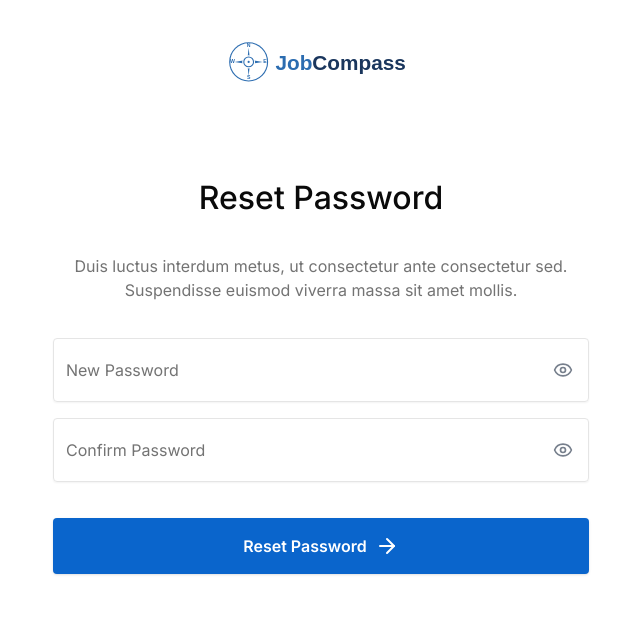
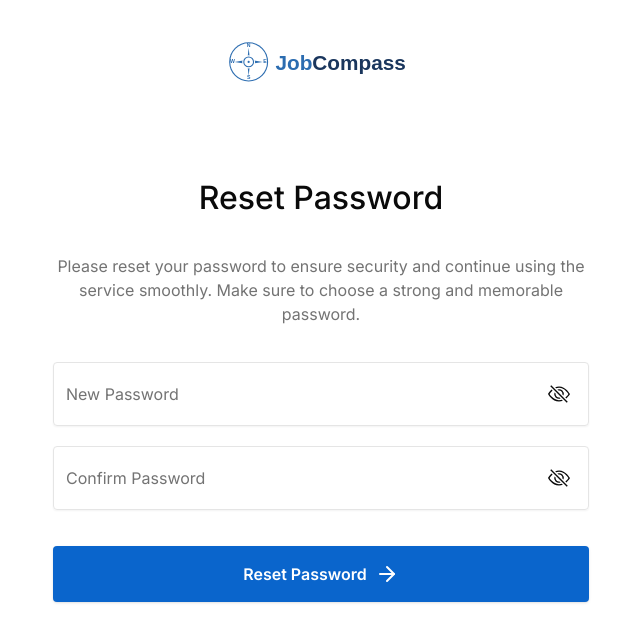
Before and after one commit to linhprovip2002/JobCompass-Frontend, a Next.js app: page /reset-password in a window 1280 px wide. Shown: the top 642 px of the page, without its empty margins (319-959 px from the left). Built offline with nearby package versions, Linux system fonts and the light colour scheme; no server answers.

Commit message:
feat: call API reset password

```diff
--- a/src/app/(content-only-layout)/(only-center-logo)/reset-password/page.tsx
+++ b/src/app/(content-only-layout)/(only-center-logo)/reset-password/page.tsx
@@ -1,5 +1,12 @@
+'use client';
+
 import { FormResetPassword } from '@/components/custom-ui/form-reset-password';
+import { Suspense } from 'react';
 
 export default function ResetPassword() {
-    return <FormResetPassword />;
+    return (
+        <Suspense fallback={<span>Loading...</span>}>
+            <FormResetPassword />
+        </Suspense>
+    );
 }
--- a/src/components/custom-ui/form-reset-password.tsx
+++ b/src/components/custom-ui/form-reset-password.tsx
@@ -1,60 +1,96 @@
 'use client';
 import { Button } from '@/components/ui/button';
-import { Input } from '../ui/input';
-import { LuArrowRight, LuEye, LuEyeOff } from 'react-icons/lu';
-import { useState } from 'react';
+import { LuArrowRight } from 'react-icons/lu';
+import { useActionState, useEffect, useState } from 'react';
+import { InputPassword } from './input-password';
+import clsx from 'clsx';
+import { resetPassword } from '@/lib/action';
+import { useRouter, useSearchParams } from 'next/navigation';
+import { routes } from '@/configs/routes';
+import { successKeyMessage } from '@/lib/message-keys';
+import { toast } from 'react-toastify';
 
 export function FormResetPassword() {
+    const search = useSearchParams();
+    const router = useRouter();
+
     const [showPassword, setShowPassword] = useState(false);
     const [showConfirmPassword, setShowConfirmPassword] = useState(false);
+
+    const [state, onSubmit, isPending] = useActionState(resetPassword, {
+        email: search.get('email'),
+        token: search.get('token'),
+        iv: search.get('iv'),
+        newPassword: '',
+        confirmPassword: '',
+        errors: {},
+        success: false,
+    });
+
+    useEffect(() => {
+        if (state.success) {
+            router.push(routes.signIn);
+            toast.success(successKeyMessage.RESET_PASSWORD);
+        }
+    }, [state.success]);
+
     return (
-        <form className="flex flex-col items-center justify-center px-4 text-center">
+        <form className="flex flex-col items-center justify-center px-4 text-center" action={onSubmit}>
             <div className="flex flex-col items-center justify-center">
                 <div className="max-w-[536px] space-y-9 text-center px-5 md:px-0">
                     <h1 className="text-[32px] leading-[40px] font-inter font-medium">Reset Password</h1>
 
                     <p className="font-inter text-base leading-6 text-muted-foreground">
-                        Duis luctus interdum metus, ut consectetur ante consectetur sed. Suspendisse euismod viverra
-                        massa sit amet mollis.
+                        Please reset your password to ensure security and continue using the service smoothly. Make sure
+                        to choose a strong and memorable password.
                     </p>
 
-                    <div className="space-y-4">
+                    <div className="space-y-5">
                         <div className="relative">
-                            <Input
+                            <InputPassword
+                                defaultValue={state.newPassword}
                                 name="newPassword"
+                                type={showPassword ? 'text' : 'password'}
+                                hide={!showPassword}
+                                setHide={setShowPassword}
                                 placeholder="New Password"
-                                type={showPassword ? 'text' : 'password'}
-                                className="h-16 rounded-sm focus-visible:border-primary focus-visible:ring-primary pr-12"
+                                className={clsx(
+                                    'h-16 rounded-sm',
+                                    state.errors?.newPassword
+                                        ? 'border-2 border-danger ring-danger'
+                                        : 'focus-within:border-primary focus-within:ring-1 focus-within:ring-primary focus-visible:ring-primary'
+                                )}
                             />
-                            <button
-                                type="button"
-                                className="absolute right-4 top-1/2 transform -translate-y-1/2 text-gray-500 hover:text-gray-700"
-                                onClick={() => setShowPassword(!showPassword)}
-                            >
-                                {showPassword ? <LuEyeOff size={20} /> : <LuEye size={20} />}
-                            </button>
+                            <p className="absolute top-full bottom-0 line-clamp-1 text-red-500 text-[12px] font-medium mb-1 min-h-5">
+                                {state.errors?.newPassword && state.errors.newPassword[0]}
+                            </p>
                         </div>
 
                         <div className="relative">
-                            <Input
+                            <InputPassword
+                                defaultValue={state.confirmPassword}
                                 name="confirmPassword"
+                                type={showConfirmPassword ? 'text' : 'password'}
+                                hide={!showConfirmPassword}
+                                setHide={setShowConfirmPassword}
                                 placeholder="Confirm Password"
-                                type={showConfirmPassword ? 'text' : 'password'}
-                                className="h-16 rounded-sm focus-visible:border-primary focus-visible:ring-primary pr-12"
+                                className={clsx(
+                                    'h-16 rounded-sm',
+                                    state.errors?.confirmPassword
+                                        ? 'border-2 border-danger ring-danger'
+                                        : 'focus-within:border-primary focus-within:ring-1 focus-within:ring-primary focus-visible:ring-primary'
+                                )}
                             />
-                            <button
-                                type="button"
-                                className="absolute right-4 top-1/2 transform -translate-y-1/2 text-gray-500 hover:text-gray-700"
-                                onClick={() => setShowConfirmPassword(!showConfirmPassword)}
-                            >
-                                {showConfirmPassword ? <LuEyeOff size={20} /> : <LuEye size={20} />}
-                            </button>
+                            <p className="absolute top-full bottom-0 line-clamp-1 text-red-500 text-[12px] font-medium mb-1 min-h-5">
+                                {state.errors?.confirmPassword && state.errors.confirmPassword[0]}
+                            </p>
                         </div>
                     </div>
 
                     <Button
                         type="submit"
                         className="group w-full h-14 rounded-sm text-base [&_svg]:size-6 font-semibold"
+                        isPending={isPending}
                     >
                         Reset Password <LuArrowRight className="group-hover:translate-x-2 transition-all" />
                     </Button>
--- a/src/components/custom-ui/form-sign-in.tsx
+++ b/src/components/custom-ui/form-sign-in.tsx
@@ -64,7 +64,7 @@ export function FormSignIn() {
                             'h-12 rounded-sm',
                             state.errors?.password
                                 ? 'border-2 border-danger ring-danger'
-                                : 'focus-visible:border-primary focus-visible:ring-primary'
+                                : 'focus-within:border-primary focus-within:ring-1 focus-within:ring-primary focus-visible:ring-primary'
                         )}
                     />
                     <p className="absolute top-full bottom-0 line-clamp-1 text-red-500 text-[12px] font-medium mb-1 min-h-5">
--- a/src/components/custom-ui/form-sign-up.tsx
+++ b/src/components/custom-ui/form-sign-up.tsx
@@ -112,7 +112,7 @@ export function FormSignUp() {
                             'h-12 rounded-sm',
                             state.errors?.password
                                 ? 'border-2 border-danger ring-danger'
-                                : 'focus-visible:border-primary focus-visible:ring-primary'
+                                : 'focus-within:border-primary focus-within:ring-1 focus-within:ring-primary focus-visible:ring-primary'
                         )}
                     />
                     <p className="absolute top-full bottom-0 line-clamp-1 text-red-500 text-[12px] font-medium mb-1 min-h-5">
@@ -131,7 +131,7 @@ export function FormSignUp() {
                             'h-12 rounded-sm',
                             state.errors?.confirmPassword
                                 ? 'border-2 border-danger ring-danger'
-                                : 'focus-visible:border-primary focus-visible:ring-primary'
+                                : 'focus-within:border-primary focus-within:ring-1 focus-within:ring-primary focus-visible:ring-primary'
                         )}
                     />
                     <p className="absolute top-full bottom-0 line-clamp-1 text-red-500 text-[12px] font-medium mb-1 min-h-5">
--- a/src/lib/message-keys.ts
+++ b/src/lib/message-keys.ts
@@ -8,6 +8,7 @@ const errorKeyMessage = {
 
 const successKeyMessage = {
     FORGET_PASSWORD: 'Check your email to reset your password.',
+    RESET_PASSWORD: 'Your password has been reset.',
 };
 
 export { errorKeyMessage, successKeyMessage };
--- a/src/lib/zod-schemas/index.ts
+++ b/src/lib/zod-schemas/index.ts
@@ -1,4 +1,6 @@
 import { z } from 'zod';
+
+const passwordRegex = /^(?=.*[A-Z])(?=.*\d)(?=.*[\W_]).{8,}$/;
 
 const signUpSchema = z
     .object({
@@ -8,11 +10,18 @@ const signUpSchema = z
             .min(4, 'Username must be at least 4 characters')
             .max(20, 'Username must be at most 20 characters.'),
         email: z.string().min(1, 'Email is required').email('Invalid email'),
-        password: z.string().min(8, 'Password must be at least 8 characters'),
+        password: z
+            .string()
+            .min(1, 'New password is required')
+            .max(32, 'Password must be at most 32 characters')
+            .regex(
+                passwordRegex,
+                'Password must be at least 8 characters with uppercase, number, and special character'
+            ),
         confirmPassword: z.string().min(8, 'Confirm Password is required'),
     })
     .refine((data) => data.password === data.confirmPassword, {
-        message: 'Passwords do not match',
+        message: 'Confirm password does not match',
         path: ['confirmPassword'],
     });
 
@@ -22,11 +31,32 @@ const verifyEmailSchema = z.object({
 
 const verifySignInSchema = z.object({
     username: z.string().min(1, 'Email is required').email('Invalid email'),
-    password: z.string().min(1, 'Password is required'),
+    password: z
+        .string()
+        .min(1, 'New password is required')
+        .max(32, 'Password must be at most 32 characters')
+        .regex(passwordRegex, 'Password must be at least 8 characters with uppercase, number, and special character'),
 });
 
 const forgetPasswordSchema = z.object({
     email: z.string().trim().min(1, 'Email is required').email('Invalid email'),
 });
 
-export { signUpSchema, verifySignInSchema, verifyEmailSchema, forgetPasswordSchema };
+const resetPasswordSchema = z
+    .object({
+        newPassword: z
+            .string()
+            .min(1, 'New password is required')
+            .max(32, 'Password must be at most 32 characters')
+            .regex(
+                passwordRegex,
+                'Password must be at least 8 characters with uppercase, number, and special character'
+            ),
+        confirmPassword: z.string().min(1, 'Confirm password is required'),
+    })
+    .refine((data) => data.newPassword === data.confirmPassword, {
+        message: 'Confirm password does not match',
+        path: ['confirmPassword'],
+    });
+
+export { signUpSchema, verifySignInSchema, verifyEmailSchema, forgetPasswordSchema, resetPasswordSchema };
--- a/src/middleware.ts
+++ b/src/middleware.ts
@@ -1,5 +1,6 @@
 import { NextResponse } from 'next/server';
 import type { NextRequest } from 'next/server';
+import { routes } from './configs/routes';
 
 export function middleware(req: NextRequest) {
     const check = JSON.parse(req.cookies.get('login')?.value || 'false');
@@ -8,5 +9,5 @@ export function middleware(req: NextRequest) {
     }
 }
 export const config = {
-    matcher: ['/sign-in'],
+    matcher: [routes.signIn, routes.signUp, routes.verifyEmail],
 };
```
Also changed, not shown: src/lib/action.ts (+33 -3 lines), src/services/auth.service.ts (+15 -0 lines), src/types/api-types.d.ts (+9 -2 lines).
